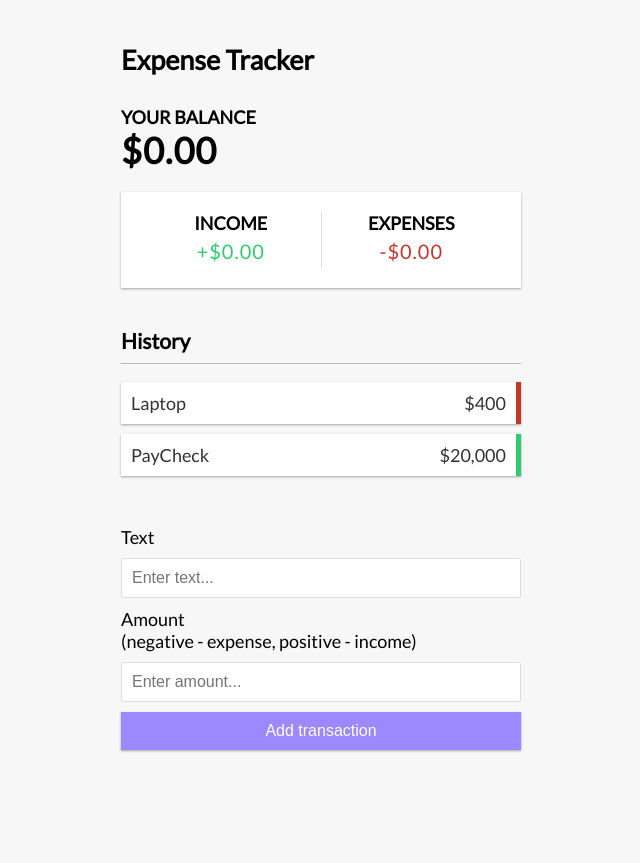
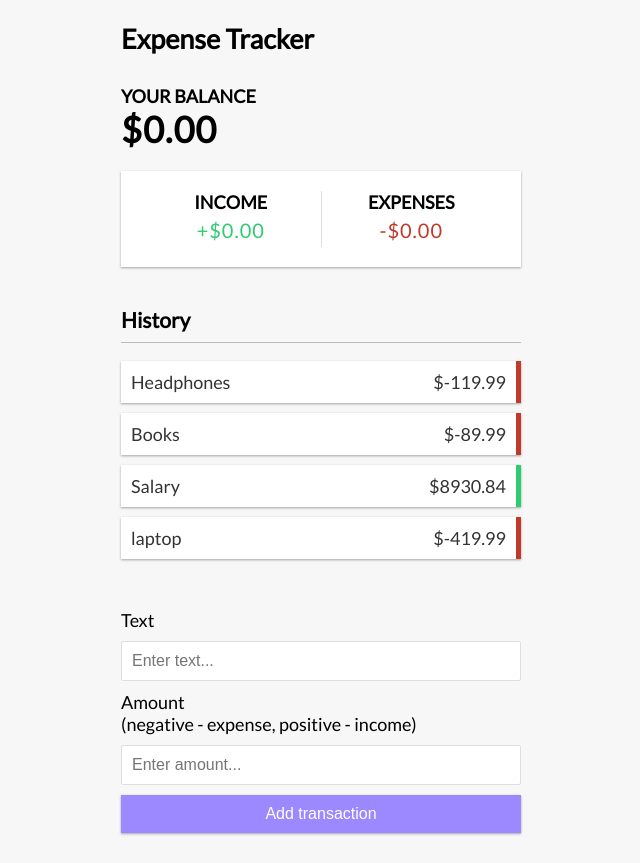
Before and after one commit to Vahe-Sevachyan/expense-tracker, a Vue app: page / in a window 1280 px wide. Shown: the whole page, without its empty margins (319-959 px from the left). Before the commit the page ends 800 px from the top, so only its background shows below. Built offline with nearby package versions, Linux system fonts and the light colour scheme.

Commit message:
updated transaction list component

```diff
--- a/src/App.vue
+++ b/src/App.vue
@@ -3,24 +3,22 @@
   <div class="container">
     <BalanceC />
     <IncomeExpenses />
-    <TransactionList />
+    <TransactionList v-bind:transactions="transactions" />
     <AddTransaction />
   </div>
 </template>
 
-<script>
+<script setup>
 import HeaderC from './components/HeaderC.vue'
 import BalanceC from './components/BalanceC.vue'
 import IncomeExpenses from './components/IncomeExpenses.vue'
 import TransactionList from './components/TransactionList.vue'
 import AddTransaction from './components/AddTransaction.vue'
-export default {
-  components: {
-    HeaderC,
-    BalanceC,
-    IncomeExpenses,
-    TransactionList,
-    AddTransaction
-  }
-}
+import { ref } from 'vue'
+const transactions = ref([
+  { id: 1, text: 'Headphones', amount: -119.99 },
+  { id: 1, text: 'Books', amount: -89.99 },
+  { id: 1, text: 'Salary', amount: 8930.84 },
+  { id: 1, text: 'laptop', amount: -419.99 }
+])
 </script>
--- a/src/components/TransactionList.vue
+++ b/src/components/TransactionList.vue
@@ -1,7 +1,24 @@
 <template>
   <h3>History</h3>
   <ul id="list" class="list">
-    <li class="minus">Laptop <span>$400</span><button class="delete-btn">X</button></li>
-    <li class="plus">PayCheck <span>$20,000</span><button class="delete-btn">X</button></li>
+    <li
+      v-for="transaction in transactions"
+      v-bind:key="transaction.id"
+      v-bind:class="transaction.amount < 0 ? 'minus' : 'plus'"
+    >
+      {{ transaction.text }} <span>${{ transaction.amount }}</span
+      ><button class="delete-btn">X</button>
+    </li>
+    <!-- <li class="minus">Laptop <span>$400</span><button class="delete-btn">X</button></li>
+    <li class="plus">PayCheck <span>$20,000</span><button class="delete-btn">X</button></li> -->
   </ul>
 </template>
+<script setup>
+import { defineProps } from 'vue'
+const props = defineProps({
+  transactions: {
+    type: Array,
+    required: true
+  }
+})
+</script>
```
